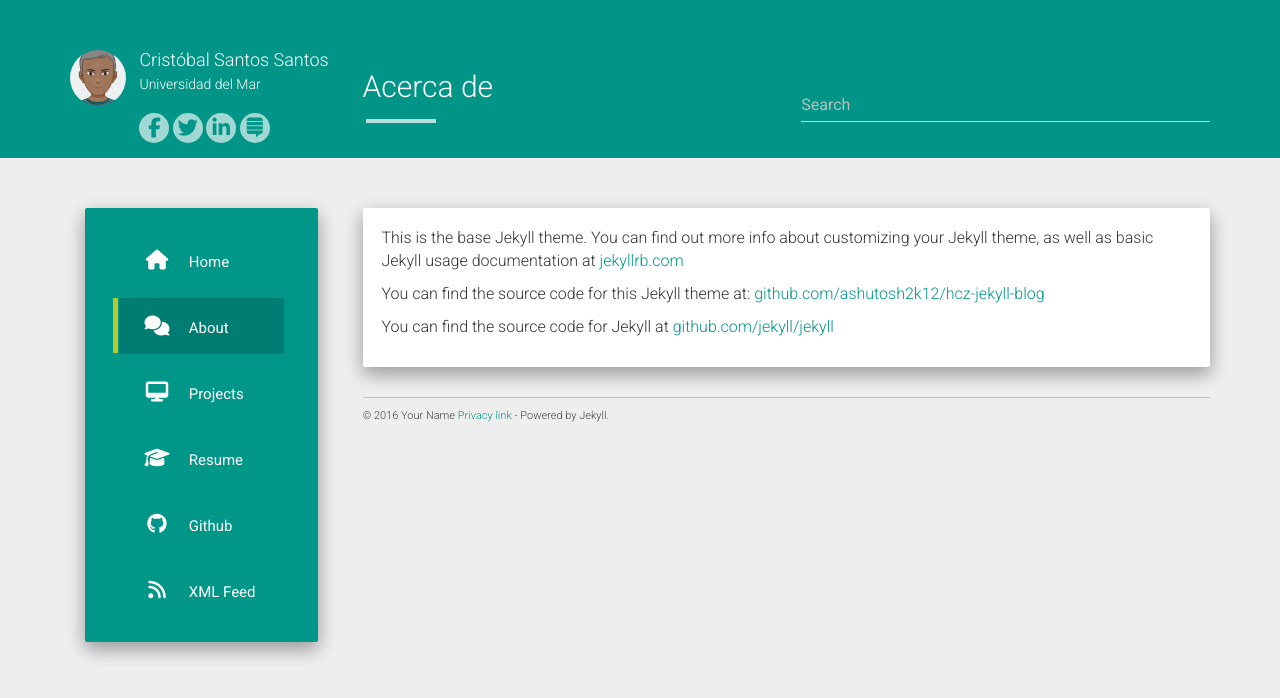
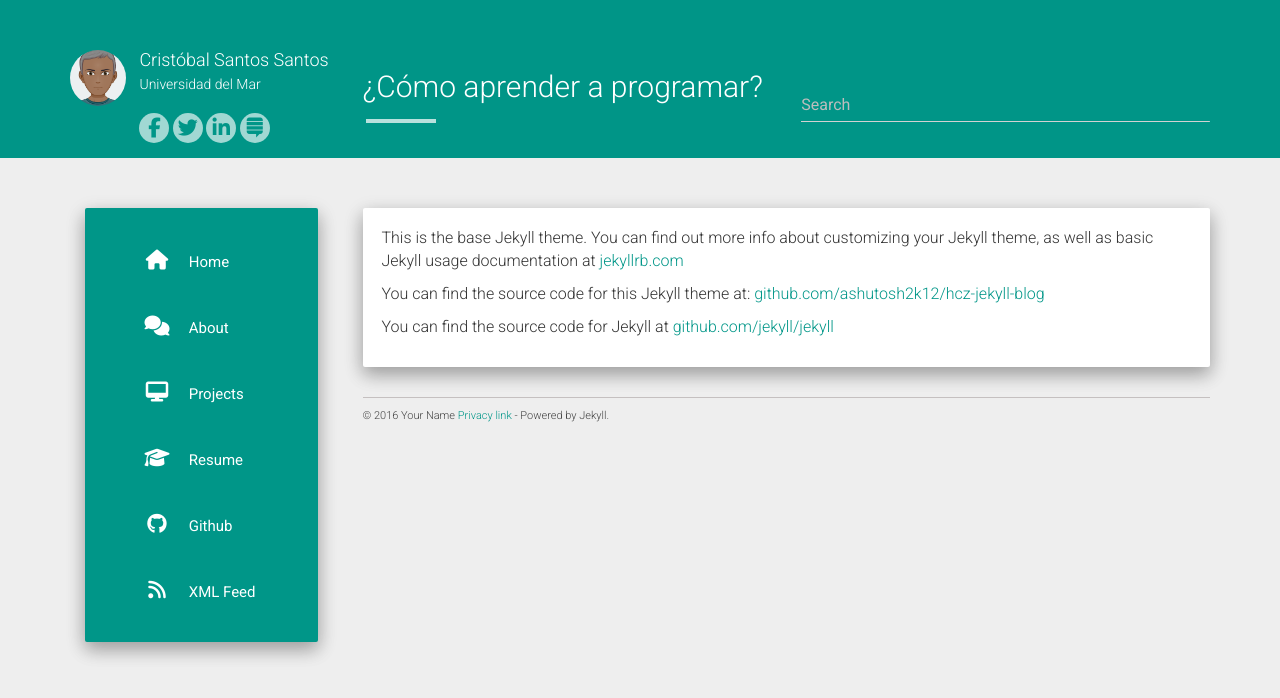
Before and after one commit to css-umar/Programacion, a Jekyll site: the page built from Acerca de.md, in a window 1280 px wide. Shown: the top 698 px of the page. Built offline with Jekyll 4.4.1, drawn with Linux system fonts in a browser that asks for light colours; nearby versions of some CDN libraries.

Commit message:
Update Acerca de.md

```diff
--- a/Acerca de.md
+++ b/Acerca de.md
@@ -1,7 +1,7 @@
 ---
 layout: page
-title: Acerca de
-permalink: /about/
+title: ¿Cómo aprender a programar?
+permalink: /Cómo aprender a programar/
 ---
 
 This is the base Jekyll theme. You can find out more info about customizing your Jekyll theme, as well as basic Jekyll usage documentation at [jekyllrb.com](http://jekyllrb.com/)
```
